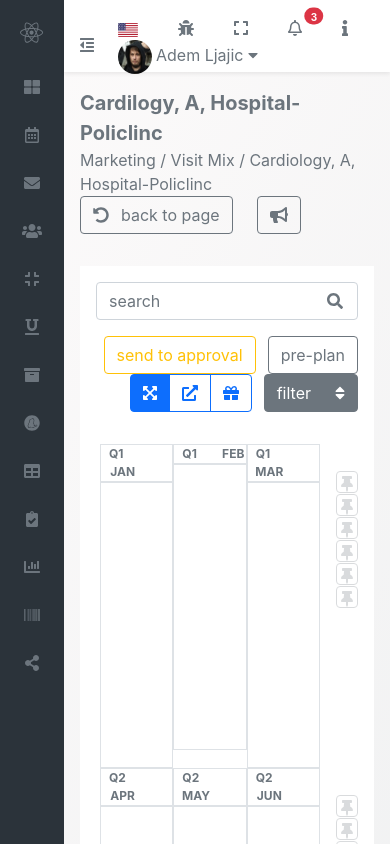
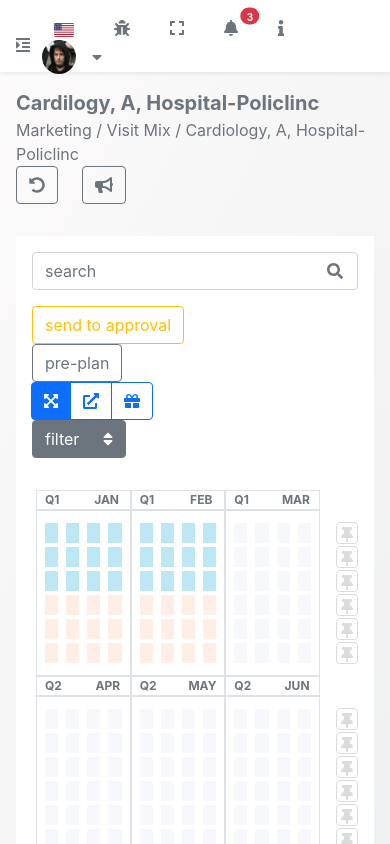
Before and after one commit to caglardur/diten-proje, a React (Create React App) app: page / in a window 390 px wide. Shown: the top 844 px of the page. Built offline with nearby package versions, Linux system fonts and the light colour scheme.

Commit message:
icon set and responsive config

```diff
--- a/package.json
+++ b/package.json
@@ -4,6 +4,9 @@
   "private": true,
   "dependencies": {
     "@fortawesome/fontawesome-free": "^5.15.4",
+    "@fortawesome/fontawesome-svg-core": "^1.2.36",
+    "@fortawesome/free-solid-svg-icons": "^5.15.4",
+    "@fortawesome/react-fontawesome": "^0.1.16",
     "@reduxjs/toolkit": "^1.7.1",
     "@testing-library/jest-dom": "^5.16.1",
     "@testing-library/react": "^12.1.2",
--- a/src/App.js
+++ b/src/App.js
@@ -6,7 +6,7 @@ import ToolBar from "./components/toolBar"
 import TopMenu from "./components/topMenu"
 
 function App() {
-  const [showLeftMenu, setShowLeftMenu] = useState(true)
+  const [showLeftMenu, setShowLeftMenu] = useState(window.innerWidth > 800 ? true : false)
 
   return (
     <div className="row m-0 m-0">
--- a/src/components/calendar/pinButton.js
+++ b/src/components/calendar/pinButton.js
@@ -1,4 +1,6 @@
 import { useDispatch, useSelector } from "react-redux"
+import { FontAwesomeIcon } from "@fortawesome/react-fontawesome"
+import { faThumbtack } from "@fortawesome/free-solid-svg-icons"
 
 import { setPinned } from "../../redux/pinReducer"
 
@@ -7,8 +9,8 @@ const PinButton = ({ line, quarter }) => {
   const dispatch = useDispatch()
 
   return (
-    <div type="button" className={selectedPin === line ? "btn btn-outline-secondary p-0" : "btn btn-outline-secondary p-0 opacity-25"} style={{ height: "22px", width: "22px", marginBottom: "1px" }} onClick={() => dispatch(setPinned({ quarter, line }))}>
-      <i className="fas fa-thumbtack"></i>
+    <div type="button" className={selectedPin === line ? "btn btn-outline-secondary p-0" : "btn btn-outline-secondary p-0 opacity-25"} style={{ height: "22px", width: "22px", marginBottom: "2px" }} onClick={() => dispatch(setPinned({ quarter, line }))}>
+      <FontAwesomeIcon icon={faThumbtack} />
     </div>
   )
 }
--- a/src/components/calendar/pinFilter.js
+++ b/src/components/calendar/pinFilter.js
@@ -11,7 +11,7 @@ const PinFilter = ({ quarter }) => {
   }
   return (
     <div className="col p-0 m-0">
-      <div className="col" style={{ height: "22px", marginBottom: "5px" }}></div>
+      <div className="col" style={{ height: "22px", marginBottom: "10px" }}></div>
       {pinCells}
     </div>
   )
--- a/src/components/calendar/weekFrame.js
+++ b/src/components/calendar/weekFrame.js
@@ -8,7 +8,7 @@ const WeekFrame = ({ quarter, weekNumber, colourful }) => {
     weekCells.push(
       <Draggable key={i} draggableId={quarter + i} index={i}>
         {provided => (
-          <div className="col-3" style={{ paddingLeft: "1px", paddingRight: "1px", paddingBottom: "2px", paddingTop: "1px" }} ref={provided.innerRef} {...provided.draggableProps} {...provided.dragHandleProps}>
+          <div className="col-3 px-1" style={{ paddingLeft: "1px", paddingRight: "1px", paddingBottom: "2px", paddingTop: "1px" }} ref={provided.innerRef} {...provided.draggableProps} {...provided.dragHandleProps}>
             <SingleCell quarter={quarter} cellNumber={(weekNumber - 1) * 4 + i} colourful={colourful} />
           </div>
         )}
--- a/src/components/filterMenu.js
+++ b/src/components/filterMenu.js
@@ -1,4 +1,6 @@
 import { useSelector, useDispatch } from "react-redux"
+import { FontAwesomeIcon } from "@fortawesome/react-fontawesome"
+import { faBroom } from "@fortawesome/free-solid-svg-icons"
 
 import SelectFilter from "./filter/selectFilter"
 import { crealFilter } from "../redux/filterReducer"
@@ -38,7 +40,7 @@ const FilterMenu = () => {
           </div>
           <div className="col-auto">
             <button type="button" className="btn btn-outline-danger" onClick={() => dispatch(crealFilter())}>
-              <i className="fas fa-broom"></i>
+              <FontAwesomeIcon icon={faBroom} />
             </button>
           </div>
         </div>
--- a/src/components/leftMenu.js
+++ b/src/components/leftMenu.js
@@ -1,48 +1,51 @@
+import { FontAwesomeIcon } from "@fortawesome/react-fontawesome"
+import { faAtom, faThLarge, faCalendarAlt, faEnvelope, faUsers, faCompress, faUnderline, faArchive, faTable, faClipboardCheck, faChartBar, faBarcode, faShareAlt, faAward } from "@fortawesome/free-solid-svg-icons"
+
 const LeftMenu = () => {
   return (
     <div className="col text-center" style={{ width: "40px" }}>
       <div type="button" className="col fs-3 mt-3" style={{ width: "40px" }}>
-        <i className="fab fa-react"></i>
+        <FontAwesomeIcon icon={faAtom} />
       </div>
       <div className="col fs-6 align-items-center mt-4">
         <div type="button" className="col icon my-4">
-          <i className="fas fa-th-large"></i>
+          <FontAwesomeIcon icon={faThLarge} />
         </div>
         <div type="button" className="col my-4">
-          <i className="far fa-calendar-alt"></i>
+          <FontAwesomeIcon icon={faCalendarAlt} />
         </div>
         <div type="button" className="col my-4">
-          <i className="fas fa-envelope"></i>
+          <FontAwesomeIcon icon={faEnvelope} />
         </div>
         <div type="button" className="col my-4">
-          <i className="fas fa-users"></i>
+          <FontAwesomeIcon icon={faUsers} />
         </div>
         <div type="button" className="col my-4">
-          <i className="fas fa-compress"></i>
+          <FontAwesomeIcon icon={faCompress} />
         </div>
         <div type="button" className="col my-4">
-          <i className="fas fa-underline"></i>
+          <FontAwesomeIcon icon={faUnderline} />
         </div>
         <div type="button" className="col my-4">
-          <i className="fas fa-archive"></i>
+          <FontAwesomeIcon icon={faArchive} />
         </div>
         <div type="button" className="col my-4">
-          <i className="fab fa-yarn"></i>
+          <FontAwesomeIcon icon={faAward} />
         </div>
         <div type="button" className="col left-icon my-4">
-          <i className="fas fa-table"></i>
+          <FontAwesomeIcon icon={faTable} />
         </div>
         <div type="button" className="col left-icon my-4">
-          <i className="fas fa-clipboard-check"></i>
+          <FontAwesomeIcon icon={faClipboardCheck} />
         </div>
         <div type="button" className="col left-icon my-4">
-          <i className="fas fa-chart-bar"></i>
+          <FontAwesomeIcon icon={faChartBar} />
         </div>
         <div type="button" className="col left-icon my-4">
-          <i className="fas fa-barcode"></i>
+          <FontAwesomeIcon icon={faBarcode} />
         </div>
         <div type="button" className="col left-icon my-4">
-          <i className="fas fa-share-alt"></i>
+          <FontAwesomeIcon icon={faShareAlt} />
         </div>
       </div>
     </div>
--- a/src/components/monthMain.js
+++ /dev/null
@@ -1,5 +0,0 @@
-const MonthMain = () => {
-  return <div>Mont Main</div>
-}
-
-export default MonthMain
--- a/src/components/titleBar.js
+++ b/src/components/titleBar.js
@@ -1,3 +1,6 @@
+import { FontAwesomeIcon } from "@fortawesome/react-fontawesome"
+import { faUndoAlt, faBullhorn } from "@fortawesome/free-solid-svg-icons"
+
 const TitleBar = () => {
   return (
     <div className="row align-items-center justify-content-between">
@@ -10,16 +13,16 @@ const TitleBar = () => {
           <div className="col-auto">
             <button type="button" className="btn btn-outline-secondary">
               <div className="row">
-                <div className="col-auto me-0 pe-0">
-                  <i className="fas fa-undo-alt"></i>
+                <div className="col-auto">
+                  <FontAwesomeIcon icon={faUndoAlt} />
                 </div>
-                <div className="col-auto">back to page</div>
+                <div className="col-auto d-none d-md-block ps-0">back to page</div>
               </div>
             </button>
           </div>
           <div className="col-auto">
             <button type="button" className="btn btn-outline-secondary">
-              <i className="fas fa-bullhorn"></i>
+              <FontAwesomeIcon icon={faBullhorn} />
             </button>
           </div>
         </div>
--- a/src/components/toolBar.js
+++ b/src/components/toolBar.js
@@ -1,56 +1,67 @@
+import { FontAwesomeIcon } from "@fortawesome/react-fontawesome"
+import { faSearch, faExpandArrowsAlt, faExternalLinkAlt, faGift, faSort } from "@fortawesome/free-solid-svg-icons"
+
 import FilterMenu from "./filterMenu"
 
 const ToolBar = () => {
   return (
     <div className="col">
       <div className="col">
-        <div className="row align-items-center">
-          <div className="col-md-12 col-lg-4 mb-3">
+        <div className="row align-items-center justify-content-between">
+          <div className="col-md-12 col-lg-auto mb-3">
             <div className="form-group position-relative">
               <input type="text" className="form-control" placeholder="search" />
               <div className="position-absolute top-50 translate-middle-y" style={{ right: "15px" }}>
-                <i className="fas fa-search"></i>
+                <FontAwesomeIcon icon={faSearch} />
               </div>
             </div>
           </div>
-          <div className="col-md-12 col-lg-8 mb-3">
-            <div className="row justify-content-end">
-              <div className="col-auto ps-0">
+          <div className="col-md-12 col-lg-auto mb-3">
+            <div className="row justify-content-between">
+              <div className="col-auto">
+                <div className="row">
+                  <div className="col-xs-12 col-sm-auto">
                     <button type="button" className="btn btn-outline-warning">
                       send to approval
                     </button>
                   </div>
 
-              <div className="col-auto ps-0">
+                  <div className="col-xs-12 col-sm-auto">
                     <button type="button" className="btn btn-outline-secondary">
                       pre-plan
                     </button>
                   </div>
-              <div className="col-auto ps-0">
+                </div>
+              </div>
+              <div className="col-auto">
+                <div className="row">
+                  <div className="col-xs-12 col-sm-auto">
                     <div className="btn-group" role="group" aria-label="Basic radio toggle button group">
                       <input type="radio" className="btn-check" name="btnradio" id="btnradio1" autoComplete="off" defaultChecked />
                       <label className="btn btn-outline-primary" htmlFor="btnradio1">
-                    <i className="fas fa-expand-arrows-alt"></i>
+                        <FontAwesomeIcon icon={faExpandArrowsAlt} />
                       </label>
                       <input type="radio" className="btn-check" name="btnradio" id="btnradio2" autoComplete="off" />
                       <label className="btn btn-outline-primary" htmlFor="btnradio2">
-                    <i className="fas fa-external-link-alt"></i>
+                        <FontAwesomeIcon icon={faExternalLinkAlt} />
                       </label>
                       <input type="radio" className="btn-check" name="btnradio" id="btnradio3" autoComplete="off" />
                       <label className="btn btn-outline-primary" htmlFor="btnradio3">
-                    <i className="fas fa-gift"></i>
+                        <FontAwesomeIcon icon={faGift} />
                       </label>
                     </div>
                   </div>
-              <div className="col-auto ps-0">
+                  <div className="col-xs-12 col-sm-auto">
                     <button type="button" className="btn btn-secondary" data-bs-toggle="collapse" href="#collapseFilter">
                       <div className="row">
                         <div className="col-auto">filter</div>
                         <div className="col-auto">
-                      <i className="fas fa-sort"></i>
+                          <FontAwesomeIcon icon={faSort} />
                         </div>
                       </div>
                     </button>
+                  </div>
+                </div>
               </div>
             </div>
           </div>
--- a/src/components/topMenu.js
+++ b/src/components/topMenu.js
@@ -1,8 +1,11 @@
+import { FontAwesomeIcon } from "@fortawesome/react-fontawesome"
+import { faOutdent, faIndent, faBug, faExpand, faBell, faInfo, faCaretDown } from "@fortawesome/free-solid-svg-icons"
+
 const TopMenu = ({ showLeftMenu, setShowLeftMenu }) => {
   return (
     <div className="row text-secondary fs-6 align-items-center" style={{ height: "40px" }}>
       <div type="button" className="col-auto" onClick={() => setShowLeftMenu(!showLeftMenu)}>
-        <i className={showLeftMenu ? "fas fa-outdent" : "fas fa-indent"}></i>
+        <FontAwesomeIcon icon={showLeftMenu ? faOutdent : faIndent} />
       </div>
       <div className="col">
         <div className="row float-end align-items-center">
@@ -10,23 +13,30 @@ const TopMenu = ({ showLeftMenu, setShowLeftMenu }) => {
             <img src={require("../img/usaflag.png")} alt="usaflag" style={{ width: "20px" }} />
           </div>
           <div type="button" className="col-auto me-3">
-            <i className="fas fa-bug"></i>
+            <FontAwesomeIcon icon={faBug} />
           </div>
           <div type="button" className="col-auto me-3">
-            <i className="fas fa-expand"></i>
+            <FontAwesomeIcon icon={faExpand} />
           </div>
           <div type="button" className="col-auto me-3 position-relative">
             <span className="position-absolute top-0 start-100 translate-middle badge rounded-pill bg-danger" style={{ fontSize: "10px" }}>
               3<span className="visually-hidden">unread messages</span>
             </span>
-            <i className="far fa-bell"></i>
+            <FontAwesomeIcon icon={faBell} />
           </div>
           <div type="button" className="col-auto me-3">
-            <i className="fas fa-info"></i>
+            <FontAwesomeIcon icon={faInfo} />
           </div>
           <div type="button" className="col-auto me-3">
-            <img src={require("../img/ljajic.png")} alt="usaflag" className="rounded-pill me-1" style={{ width: "34px", height: "34px" }} />
-            Adem Ljajic <i className="fas fa-caret-down"></i>
+            <div className="row float-end align-items-center">
+              <div className="col-auto p-0">
+                <img src={require("../img/ljajic.png")} alt="usaflag" className="rounded-pill me-1" style={{ width: "34px", height: "34px" }} />
+              </div>
+              <div className="d-none d-md-block col-auto p-0">Adem Ljajic</div>
+              <div className="col-auto">
+                <FontAwesomeIcon icon={faCaretDown} />
+              </div>
+            </div>
           </div>
         </div>
       </div>
--- a/src/index.js
+++ b/src/index.js
@@ -4,7 +4,6 @@ import { Provider } from "react-redux"
 
 import "../node_modules/bootstrap/dist/css/bootstrap.min.css"
 import "../node_modules/bootstrap/dist/js/bootstrap.bundle.min.js"
-import "../node_modules/@fortawesome/fontawesome-free/js/all"
 import "./index.css"
 
 import App from "./App"
```
Also changed, not shown: 1 other file (tests, documents, lock files or other folders). Lines whose indentation alone changed are shown as unchanged.
